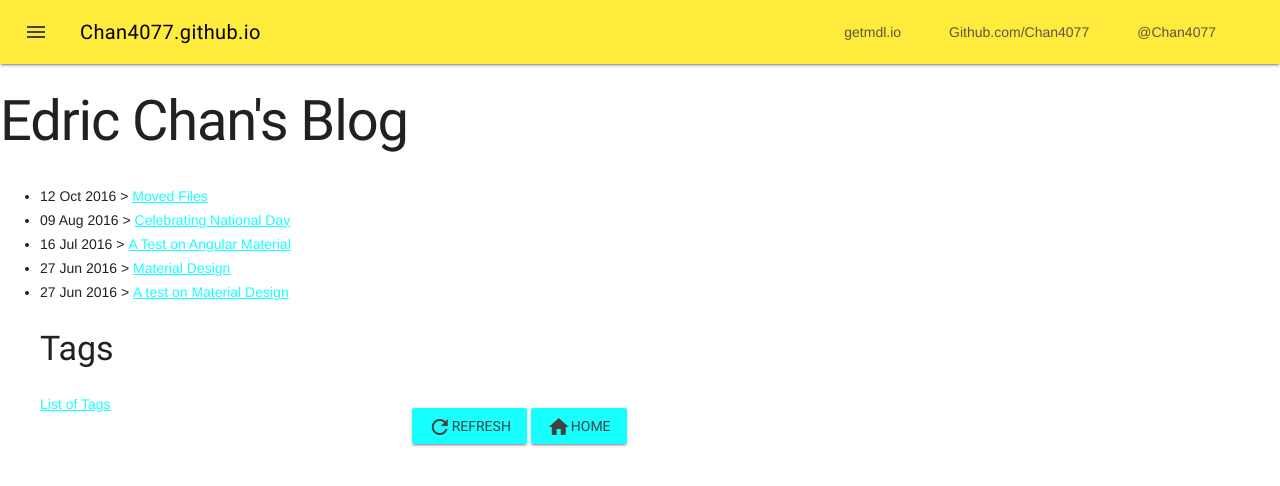
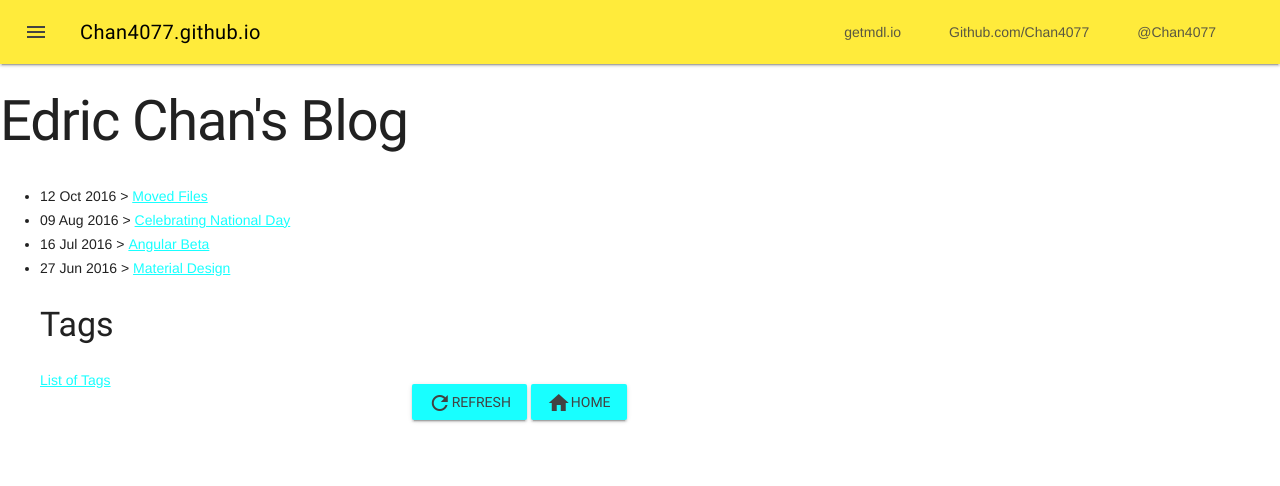
Before and after one commit to EdricChan03/edricchan03.github.io, a Jekyll site: the page built from blog/index.html, in a window 1280 px wide. Shown: the top 486 px of the page. Built offline with Jekyll 4.4.1, drawn with Linux system fonts in a browser that asks for light colours; comment, search, counter and statistics services are not loaded.

Commit message:
Add post

```diff
--- a/_posts/2016-06-27-A-test-on-material-design.html
+++ /dev/null
@@ -1,7 +0,0 @@
----
-layout: post
-title: A test on Material Design
-date: 2016-06-27
----
-<p>This is a test on HTML.</p>
-<i class="material-icons">menu</i>
--- a/_posts/2016-06-27-Material-Design.html
+++ b/_posts/2016-06-27-Material-Design.html
@@ -4,6 +4,6 @@
 date: 2016-06-27
 ---
 <h2>Material Design is finally imported into this site!</h2>
-<button class="mdl-button mdl-js-button mdl-button--raised mdl-js-ripple-effect mdl-button--accent">
+<md-button class="md-primary md-raised">
     Who Cares?
-</button>
+</md-button>
```
Also changed, not shown: _posts/2016-07-16-Angular-Beta.html (+3 -6 lines).
